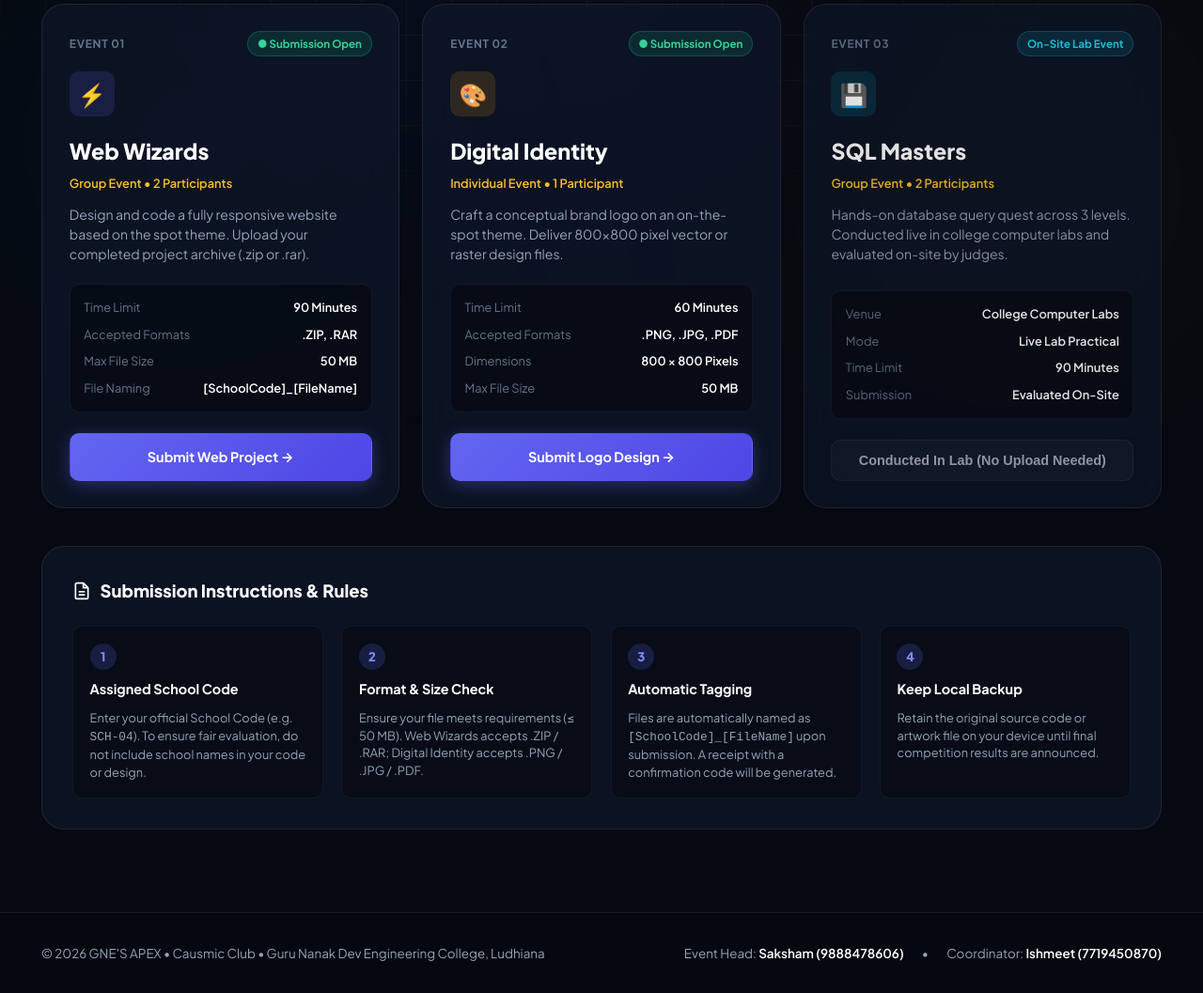
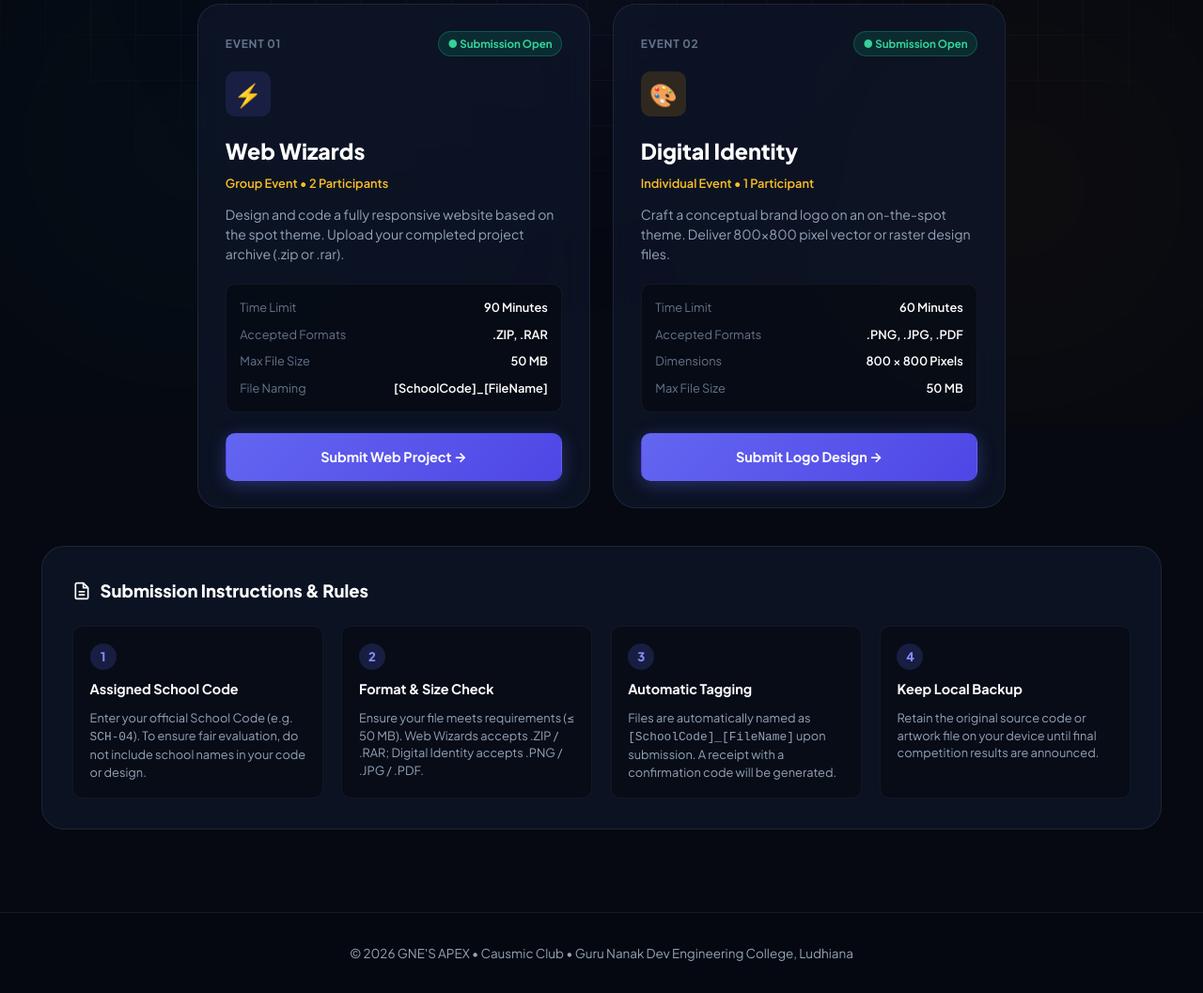
Before and after one commit to prabhdeepsingh-design/GNES-APEX, a plain HTML site: page index.html in a window 1280 px wide. Shown: the part 347-1404 px from the top of the page at 94% size. Drawn offline with Linux system fonts and the light colour scheme.

Commit message:
update 1.1

```diff
--- a/index.html
+++ b/index.html
@@ -140,43 +140,6 @@
           </a>
         </article>
 
-        <!-- Track 3: SQL Masters -->
-        <article class="track-card" style="opacity: 0.88;">
-          <div class="track-card-header">
-            <span class="track-num">Event 03</span>
-            <span class="track-status spot">On-Site Lab Event</span>
-          </div>
-          <div class="track-icon sql">💾</div>
-          <h2 class="track-title">SQL Masters</h2>
-          <div class="track-subtitle">Group Event • 2 Participants</div>
-          <p class="track-desc">
-            Hands-on database query quest across 3 levels. Conducted live in college computer labs and evaluated on-site by judges.
-          </p>
-
-          <div class="track-specs-box">
-            <div class="track-spec-row">
-              <span class="track-spec-label">Venue</span>
-              <span class="track-spec-val">College Computer Labs</span>
-            </div>
-            <div class="track-spec-row">
-              <span class="track-spec-label">Mode</span>
-              <span class="track-spec-val">Live Lab Practical</span>
-            </div>
-            <div class="track-spec-row">
-              <span class="track-spec-label">Time Limit</span>
-              <span class="track-spec-val">90 Minutes</span>
-            </div>
-            <div class="track-spec-row">
-              <span class="track-spec-label">Submission</span>
-              <span class="track-spec-val">Evaluated On-Site</span>
-            </div>
-          </div>
-
-          <button type="button" class="btn btn-secondary track-btn" disabled style="opacity: 0.65; cursor: default;">
-            Conducted In Lab (No Upload Needed)
-          </button>
-        </article>
-
       </div>
 
       <!-- Quick 4-Step Submission Guide -->
@@ -218,14 +181,9 @@
 
   <!-- Simplified Minimal Footer -->
   <footer class="portal-footer">
-    <div class="container portal-footer-inner">
+    <div class="container portal-footer-inner" style="justify-content: center; text-align: center;">
       <div>
         &copy; 2026 GNE'S APEX &bull; Causmic Club &bull; Guru Nanak Dev Engineering College, Ludhiana
-      </div>
-      <div class="portal-footer-contacts">
-        <span>Event Head: <a href="tel:9888478606">Saksham (9888478606)</a></span>
-        <span>&bull;</span>
-        <span>Coordinator: <a href="tel:7719450870">Ishmeet (7719450870)</a></span>
       </div>
     </div>
   </footer>
--- a/style.css
+++ b/style.css
@@ -2059,9 +2059,10 @@ img {
 
 .portal-tracks-grid {
   display: grid;
-  grid-template-columns: repeat(3, 1fr);
+  grid-template-columns: repeat(2, 1fr);
   gap: 1.5rem;
-  margin-bottom: 2.5rem;
+  max-width: 860px;
+  margin: 0 auto 2.5rem;
 }
 
 .track-card {
@@ -2288,7 +2289,8 @@ img {
 .portal-footer-inner {
   display: flex;
   align-items: center;
-  justify-content: space-between;
+  justify-content: center;
+  text-align: center;
   gap: 1.5rem;
   font-size: 0.84rem;
   color: var(--text-secondary);
```
Also changed, not shown: digital-identity.html (+1 -4 lines), web-wizards.html (+1 -4 lines).
